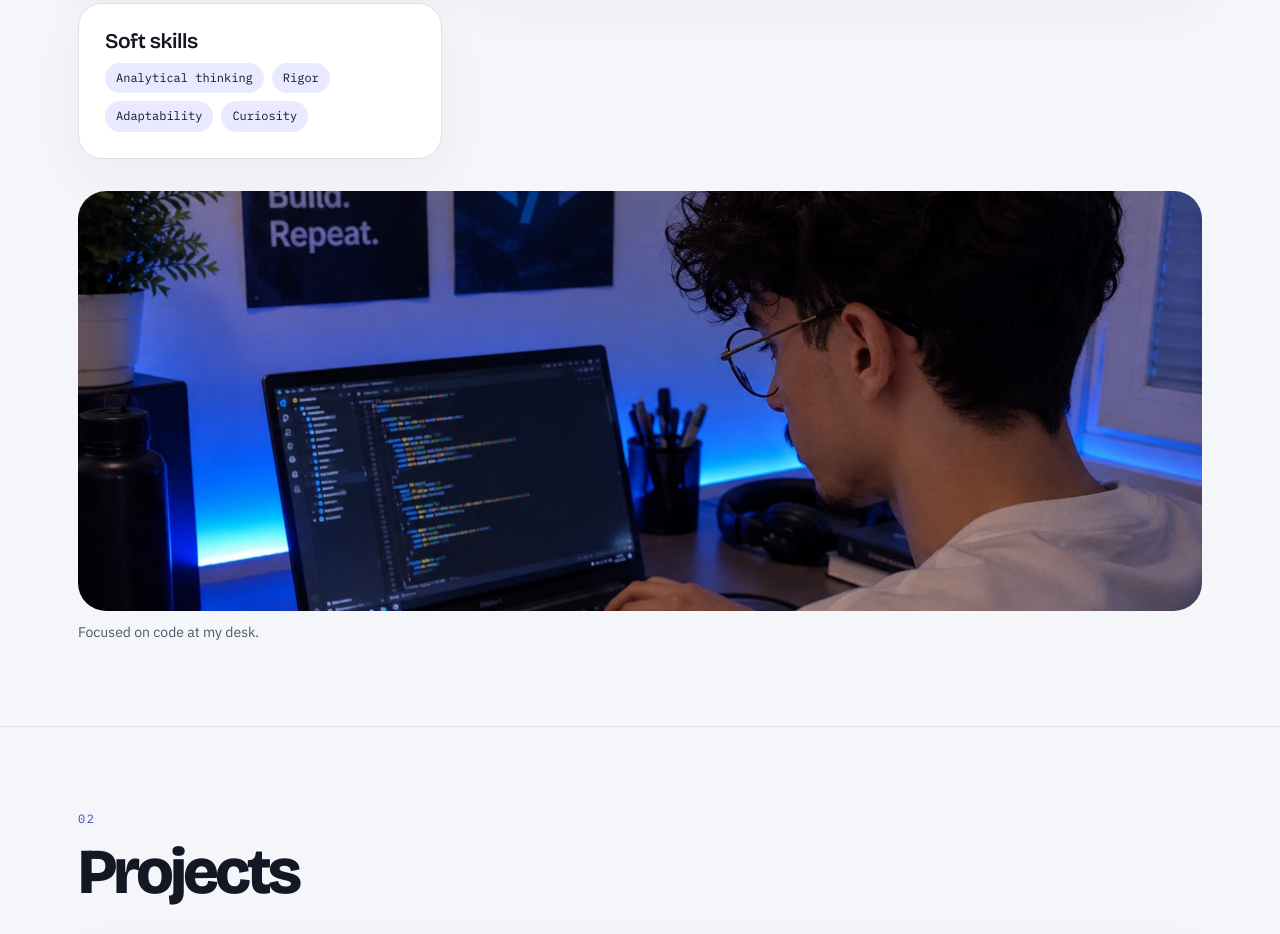
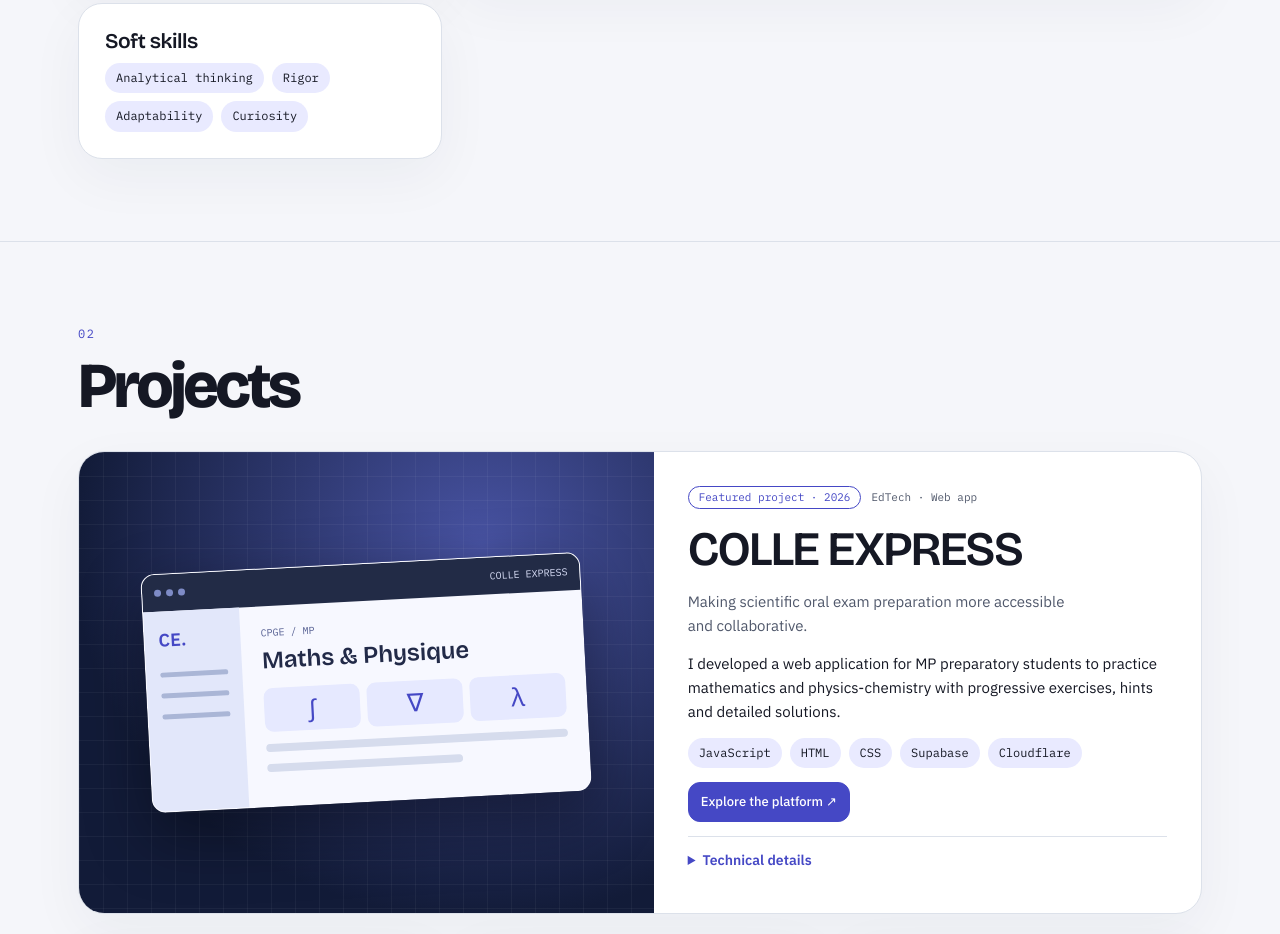
Before and after one commit to ibrahimben10/ibrahimben10.github.io, a plain HTML site: page index.html in a window 1280 px wide. Shown: the part 2393-3327 px from the top of the page. Drawn offline with nearby package versions, Linux system fonts and the light colour scheme.

Commit message:
Remove programming photo from portfolio

```diff
--- a/index.html
+++ b/index.html
@@ -333,10 +333,7 @@ footer .inner{padding-block:32px 40px; display:flex; flex-wrap:wrap; justify-con
         </div>
       </div>
 
-      <figure class="coding js-coding">
-        <img src="assets/coding.jpg" alt="Ibrahim en train de programmer" onerror="this.closest('figure').hidden=true">
-        <figcaption><span data-l="fr">Concentré sur du code, à mon bureau.</span><span data-l="en">Focused on code at my desk.</span></figcaption>
-      </figure>
+
     </div>
   </div>
 </section>
```
